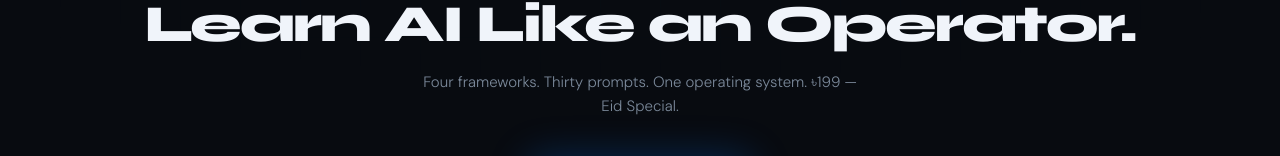
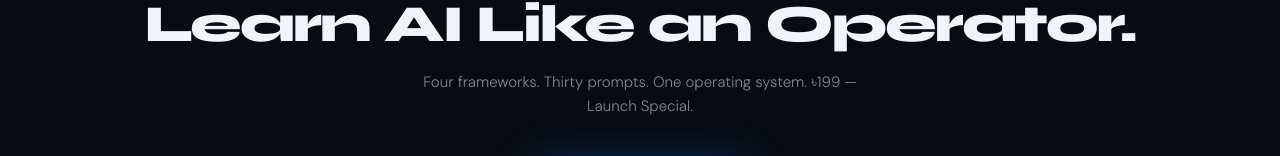
Before and after one commit to aarif880-rgb/human2genesis, a Next.js app: page /the-ai-creators-blueprint in a window 1280 px wide. Shown: the part 6208-6364 px from the top of the page. Built offline with nearby package versions, Linux system fonts and the light colour scheme.

Commit message:
Update LandingFinalCTA.tsx

```diff
--- a/src/components/sections/landing/LandingFinalCTA.tsx
+++ b/src/components/sections/landing/LandingFinalCTA.tsx
@@ -16,7 +16,7 @@ export function LandingFinalCTA() {
           Learn AI Like an Operator.
         </h2>
         <p className="text-base text-text-secondary font-light max-w-md mx-auto mb-10">
-          Four frameworks. Thirty prompts. One operating system. ৳{PRODUCT.price} — Eid Special.
+          Four frameworks. Thirty prompts. One operating system. ৳{PRODUCT.price} — Launch Special.
         </p>
 
         <a
```
